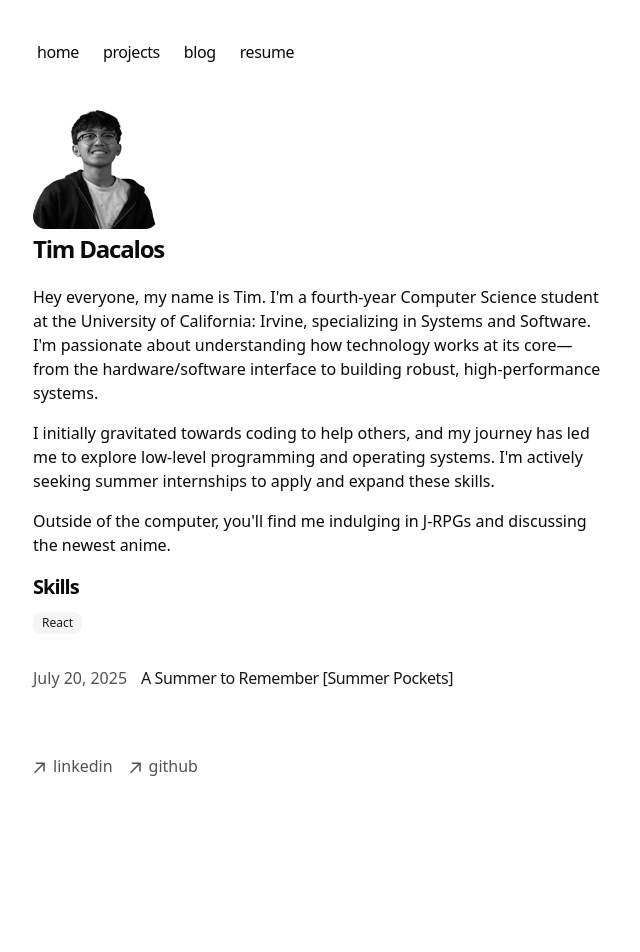
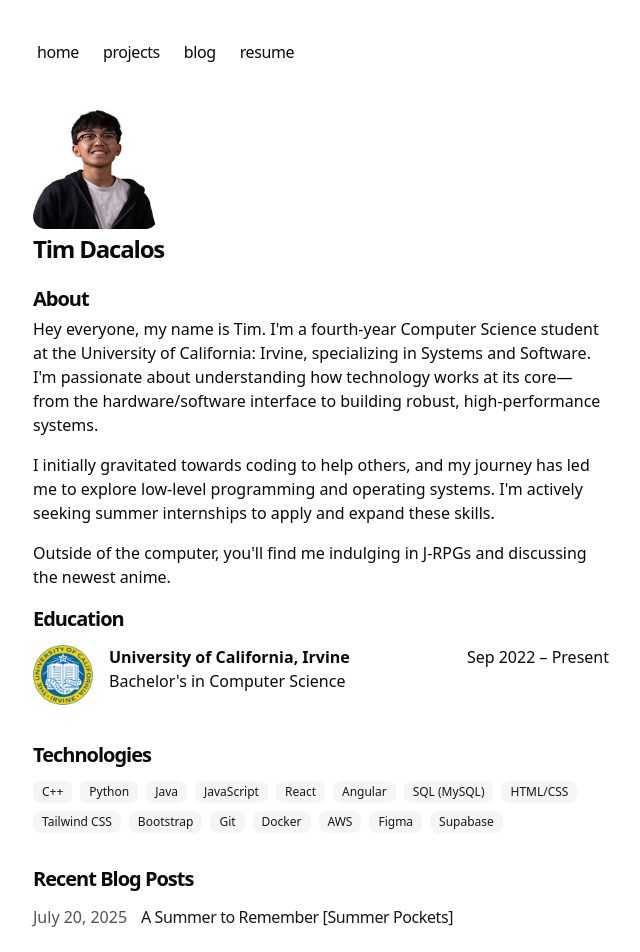
Before and after one commit to lordtimzki/portfolio-v3, a Next.js app: page / in a window 1280 px wide. Shown: the top 952 px of the page, without its empty margins (319-959 px from the left). Before the commit the page ends 846 px from the top, so only its background shows below. Built offline with nearby package versions, Linux system fonts and the light colour scheme.

Commit message:
home page

```diff
--- a/app/blog/posts/SummerPockets.mdx
+++ b/app/blog/posts/SummerPockets.mdx
@@ -4,6 +4,15 @@ publishedAt: '2025-07-20'
 summary: 'Summer Pockets Review'
 ---
 
-![Image](https://i0.wp.com/anitrendz.net/news/wp-content/uploads/2024/12/Summer-Pockets-anime-opening-animation-screenshot.png)
+title: Summer Pockets
+season: Spring 2025 - Summer 2025
+studio: feel.
+
+---
+
+![Kamome](https://i.imgur.com/EiNes31.png)
+![Tsumugi](https://i.imgur.com/w8qUqTo.jpeg)
+![Sorakado](https://i.imgur.com/HQhPg2v.png)
+![Shiroha](https://i.imgur.com/l1zvAas.jpeg)
 
 ## Test
--- /dev/null
+++ b/app/components/skills.tsx
@@ -0,0 +1,25 @@
+import { Badge } from "app/components/ui/badge"
+export function Skills(){
+    return (
+        <>
+        <div className="flex flex-wrap gap-2">
+        <Badge variant="secondary">C++</Badge>
+        <Badge variant="secondary">Python</Badge>
+        <Badge variant="secondary">Java</Badge>
+        <Badge variant="secondary">JavaScript</Badge>
+        <Badge variant="secondary">React</Badge>
+        <Badge variant="secondary">Angular</Badge>
+        <Badge variant="secondary">SQL (MySQL)</Badge>
+        <Badge variant="secondary">HTML/CSS</Badge>
+        <Badge variant="secondary">Tailwind CSS</Badge>
+        <Badge variant="secondary">Bootstrap</Badge>
+        <Badge variant="secondary">Git</Badge>
+        <Badge variant="secondary">Docker</Badge>
+        <Badge variant="secondary">AWS</Badge>
+        <Badge variant="secondary">Figma</Badge>
+        <Badge variant="secondary">Supabase</Badge>
+        </div>
+        </>
+
+    )
+}
--- a/app/layout.tsx
+++ b/app/layout.tsx
@@ -13,7 +13,7 @@ import { ThemeProvider } from "next-themes"
 export const metadata: Metadata = {
   metadataBase: new URL(baseUrl),
   title: {
-    default: 'tim dacalos',
+    default: 'tim dacalos | portfolio',
     template: '%s | Next.js Portfolio Starter',
   },
   description: 'tim\'s portfolio.',
@@ -21,10 +21,10 @@ export const metadata: Metadata = {
     icon: '/Logo.svg',
   },
   openGraph: {
-    title: 'tim dacalos',
+    title: 'portfolio',
     description: 'tim\'s portfolio',
     url: baseUrl,
-    siteName: 'tim dacalos',
+    siteName: 'timdac.dev',
     locale: 'en_US',
     type: 'website',
   },
--- a/app/page.tsx
+++ b/app/page.tsx
@@ -1,13 +1,13 @@
 import { BlogPosts } from 'app/components/posts'
 import Image from 'next/image'
-import { Badge } from "app/components/ui/badge"
+import { Skills } from './components/skills'
 
 
 export default function Page() {
   return (
     <section>
       <Image
-        src="/icon.png"
+        src="/icon-col.png"
         alt="Profile Picture"
         width={125}
         height={125}
@@ -16,6 +16,9 @@ export default function Page() {
       <h1 className="mb-5 text-2xl font-semibold tracking-tighter">
         Tim Dacalos
       </h1>
+    <h2 className="mb-1 text-xl font-semibold tracking-tighter">
+        About
+    </h2>
     <p className="mb-4">
       {`Hey everyone, my name is Tim. I'm a fourth-year Computer Science student at the University of California: Irvine, specializing in Systems and Software. I'm passionate about understanding how technology works at its core—from the hardware/software interface to building robust, high-performance systems.`}
     </p>
@@ -23,11 +26,38 @@ export default function Page() {
       {`I initially gravitated towards coding to help others, and my journey has led me to explore low-level programming and operating systems. I'm actively seeking summer internships to apply and expand these skills.`}
     </p>
     <p className='mb-4'>{`Outside of the computer, you'll find me indulging in J-RPGs and discussing the newest anime.`}</p>
-    <h2 className="mb-2 text-xl font-semibold tracking-tighter">
-        Skills
+    <h2 className="mb-3 text-xl font-semibold tracking-tighter">
+        Education
     </h2>
-    <Badge variant="secondary">React</Badge>
-      <div className="my-8">
+    <div className="mb-8 flex gap-x-4 items-start justify-between">
+      <div className="flex gap-x-4">
+        <Image
+          src="/uci.png"
+          alt="Profile Picture"
+          width={60}
+          height={60}
+          className='mb-1 h-[60px] w-[60px] object-contain'
+        />
+        <div>
+          <b className='primary'>University of California, Irvine</b>
+          <br/>
+          <p className='secondary'>Bachelor's in Computer Science</p>
+        </div>
+      </div>
+      <div>
+        <p className='text-s'>Sep 2022 – Present</p>
+      </div>
+    </div>
+    <h2 className="mb-3 text-xl font-semibold tracking-tighter">
+        Technologies
+    </h2>
+      <div className="mb-8">
+        <Skills/>
+      </div>
+    <h2 className="mb-3 text-xl font-semibold tracking-tighter">
+        Recent Blog Posts
+    </h2>
+      <div className="mb-4">
         <BlogPosts />
       </div>
     </section>
```
Also changed, not shown: public/icon-col.png (added), public/uci.png (added).
